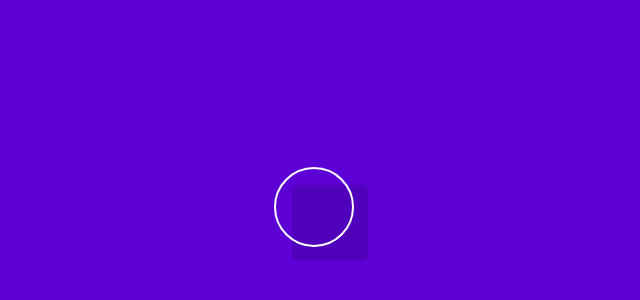
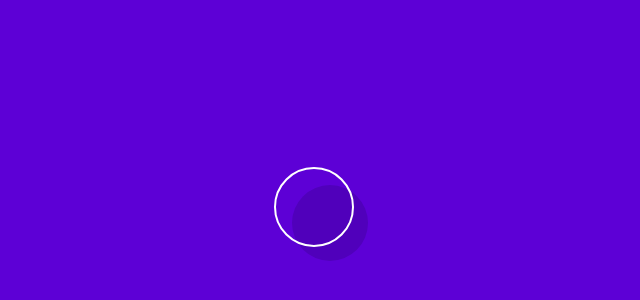
Before and after one commit to Beekasha/micro-interaction-button-test-dc, a plain HTML site: page index.html in a window 1280 px wide. Shown: the part 168-468 px from the top of the page, 326-966 px from the left. Drawn offline with nearby package versions, Linux system fonts and the light colour scheme.

Commit message:
animates to circle

```diff
--- a/index.html
+++ b/index.html
@@ -35,8 +35,9 @@
             btn = document.querySelector('button');
             rule = CSSRulePlugin.getRule('button::before');
 
-        t1.to('.label', {opacity: 0, height: 0, position: 'absolute'})
+        t1.to('.label', {opacity: 0, height: 0, position: 'absolute', duration: '.2s'})
             .to('button', {borderRadius: '50%', width: '2.5em', height: '2.5em'}, '-=.5s')
+            .to(rule, {borderRadius: '50%'}, '-=1s')
 
     </script>
 </body>
```
